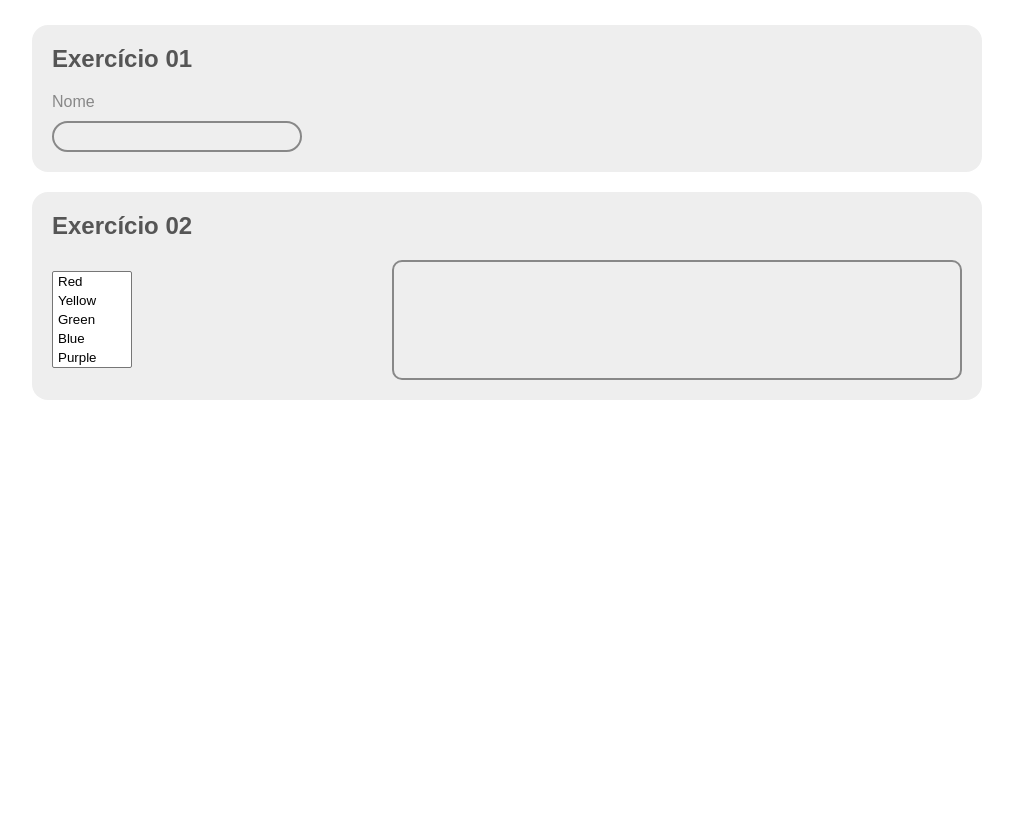
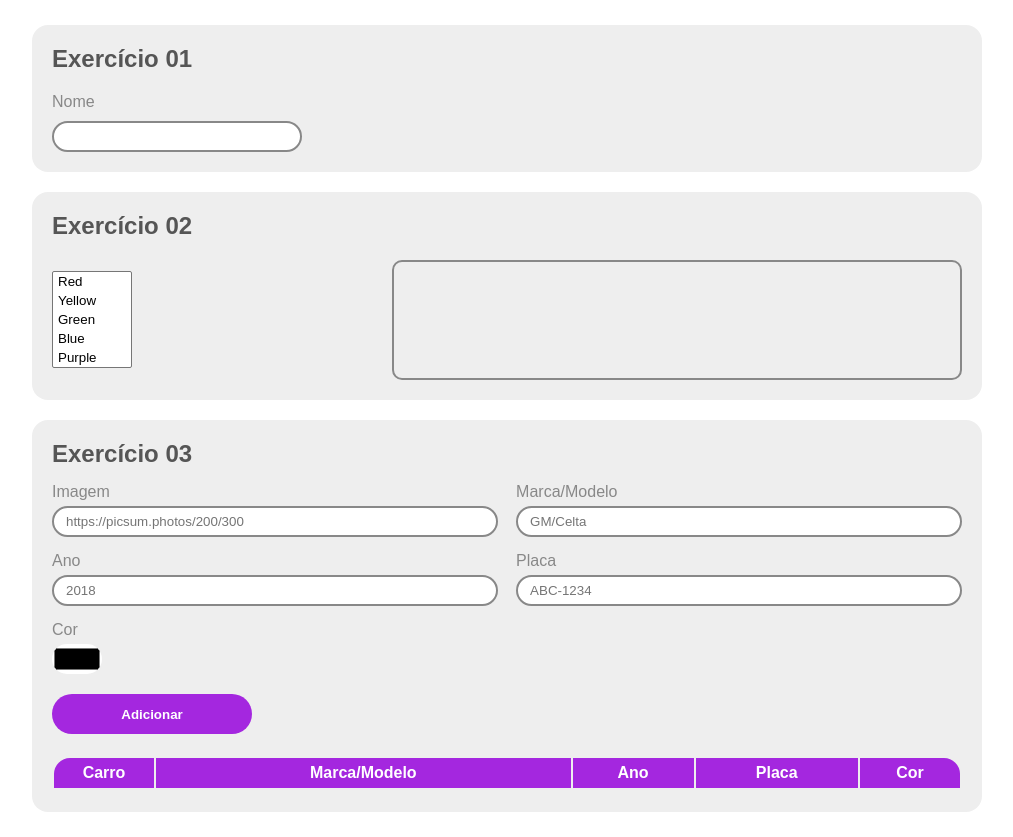
Before and after one commit to afx-nicolas/pre-work-brainnco, a website built with Vite: page dia3/index.html in a window 1280 px wide. Shown: the whole page, without its empty margins (133-1146 px from the left). Before the commit the page ends 800 px from the top, so only its background shows below. Built offline with nearby package versions, Linux system fonts and the light colour scheme.

Commit message:
Solve Exercise 03

```diff
--- a/dia3/index.html
+++ b/dia3/index.html
@@ -34,6 +34,54 @@
           <div class="container" data-js="container"></div>
         </div>
       </section>
+      <section class="exercise">
+        <h2>Exercício 03</h2>
+        <form data-js="carForm">
+          <div class="input-wrapper">
+            <div class="field">
+              <label for="image">Imagem</label>
+              <input
+                type="url"
+                id="image"
+                placeholder="https://picsum.photos/200/300"
+              />
+            </div>
+            <div class="field">
+              <label for="brand">Marca/Modelo</label>
+              <input type="text" id="brand" placeholder="GM/Celta" />
+            </div>
+            <div class="field">
+              <label for="year">Ano</label>
+              <input
+                type="number"
+                id="year"
+                min="1900"
+                max="2022"
+                placeholder="2018"
+              />
+            </div>
+            <div class="field">
+              <label for="plate">Placa</label>
+              <input type="text" id="plate" placeholder="ABC-1234" required />
+            </div>
+            <div class="field">
+              <label for="color">Cor</label>
+              <input type="color" id="color" />
+            </div>
+          </div>
+          <button class="add-car" data-js="add-car">Adicionar</button>
+        </form>
+        <table class="car-table" data-js="car-table">
+          <thead>
+            <th>Carro</th>
+            <th>Marca/Modelo</th>
+            <th>Ano</th>
+            <th>Placa</th>
+            <th>Cor</th>
+          </thead>
+          <tbody data-js="car-table-body"></tbody>
+        </table>
+      </section>
     </main>
     <script type="module" src="/src/main.js"></script>
   </body>
--- /dev/null
+++ b/dia3/src/cars.js
@@ -0,0 +1,55 @@
+// Exercício 03
+
+const addCarButon = document.querySelector('[data-js="add-car"]');
+
+const checkFields = (data) => {
+  const dataArray = [...Object.values(data)];
+  return dataArray.includes("");
+};
+
+const clearFields = () => {
+  const form = document.querySelector('[data-js="carForm"]');
+  form.querySelectorAll("input").forEach((e) => (e.value = ""));
+};
+
+function addCar(carData) {
+  const { car, brand, year, plate, color } = carData;
+  const isNotFilled = checkFields(carData);
+
+  if (isNotFilled) {
+    alert("Preencha todos os campos");
+  } else {
+    const tableBody = document.querySelector('[data-js="car-table-body"]');
+    const romTemplate = `
+    <tr>
+      <td>
+        <img
+          src="${car}"
+          class="car-img"
+        />
+      </td>
+      <td>${brand}</td>
+      <td>${year}</td>
+      <td>${plate}</td>
+      <td>
+        <div class="car-color" style="background-color: ${color}"></div>
+      </td>
+    </tr>
+  `;
+    tableBody.insertAdjacentHTML("beforeend", romTemplate);
+    clearFields();
+  }
+}
+
+addCarButon.addEventListener("click", (e) => {
+  e.preventDefault();
+  const formInputs = document.querySelector('[data-js="carForm"]');
+  const carData = {
+    car: formInputs.image.value,
+    brand: formInputs.brand.value,
+    year: formInputs.year.value,
+    plate: formInputs.plate.value,
+    color: formInputs.color.value,
+  };
+  addCar(carData);
+});
--- a/dia3/src/main.js
+++ b/dia3/src/main.js
@@ -1,2 +1,3 @@
 import "./style.css";
 import "./form";
+import "./cars";
--- a/dia3/src/style.css
+++ b/dia3/src/style.css
@@ -33,13 +33,16 @@ form section.name-wrapper {
   margin: 20px 0 0;
 }
 
+form input {
+  background-color: #fff;
+  border: 2px solid #888;
+  border-radius: 20px;
+  padding: 6px 12px;
+}
+
 form section.name-wrapper > input {
   width: min(250px, 100%);
   margin: 10px 0 0;
-  background-color: transparent;
-  border: 2px solid #888;
-  border-radius: 20px;
-  padding: 6px 12px;
 }
 
 .exercise:not(:first-child) {
@@ -105,3 +108,98 @@ div.container {
 .box.purple {
   background-color: #8000ff;
 }
+
+.input-wrapper {
+  display: flex;
+  flex-wrap: wrap;
+  justify-content: space-between;
+  margin-bottom: 20px;
+}
+
+.field {
+  display: flex;
+  width: 49%;
+  flex-direction: column;
+  margin-top: 15px;
+}
+
+.field label {
+  margin-bottom: 5px;
+}
+
+input[type="color"] {
+  width: 50px;
+  height: 30px;
+  border: 0;
+  padding: 0;
+}
+
+button.add-car {
+  width: min(200px, 100%);
+  height: 40px;
+  color: #fff;
+  background-color: #a427df;
+  border: 0;
+  border-radius: 20px;
+  cursor: pointer;
+  font-weight: 700;
+  transition-duration: 0.3s;
+  margin-bottom: 20px;
+}
+
+button.add-car:hover {
+  filter: brightness(1.15);
+}
+
+table.car-table {
+  border-collapse: separate;
+  border-spacing: 2px 4px;
+}
+
+table.car-table thead th {
+  color: #fff;
+  background-color: #a427df;
+  padding: 6px 0;
+}
+
+table.car-table thead th:first-child {
+  border-radius: 16px 0 0 0;
+}
+
+table.car-table thead th:last-child {
+  border-radius: 0 16px 0 0;
+}
+
+table.car-table tbody {
+  background-color: #fff;
+}
+
+table.car-table tbody td {
+  text-align: center;
+  padding: 5px;
+}
+
+table.car-table tbody td:first-child,
+table.car-table thead th:first-child {
+  width: 100px;
+}
+
+table.car-table tbody td:last-child,
+table.car-table thead th:last-child {
+  width: 100px;
+}
+
+img.car-img {
+  width: 64px;
+  height: 64px;
+  border-radius: 16px;
+  object-fit: cover;
+}
+
+div.car-color {
+  width: 64px;
+  height: 64px;
+  background-color: blue;
+  border-radius: 16px;
+  margin: 0 auto;
+}
```
